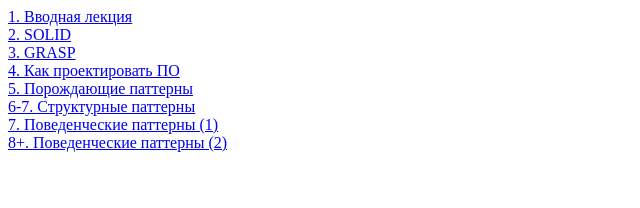
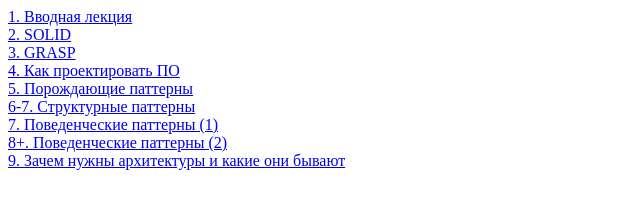
Before and after one commit to is-oop-y29-hassle-free/lectures, a plain HTML site: page index.html in a window 1280 px wide. Shown: the whole page, without its empty margins (0-640 px from the left). Drawn offline with Linux system fonts and the light colour scheme.

Commit message:
Update index.html

```diff
--- a/index.html
+++ b/index.html
@@ -14,5 +14,6 @@
 	<a href="structural-patterns/index.html">6-7. Структурные паттерны</a> <br />
 	<a href="behaviour-1.html">7. Поведенческие паттерны (1)</a> <br />
 	<a href="lecture-08-behavioral-patterns-2.html"> 8+. Поведенческие паттерны (2)</a> <br />
+	<a href="9-arch-n-di.html"> 9. Зачем нужны архитектуры и какие они бывают</a> <br />
 </body>
 </html>
```
